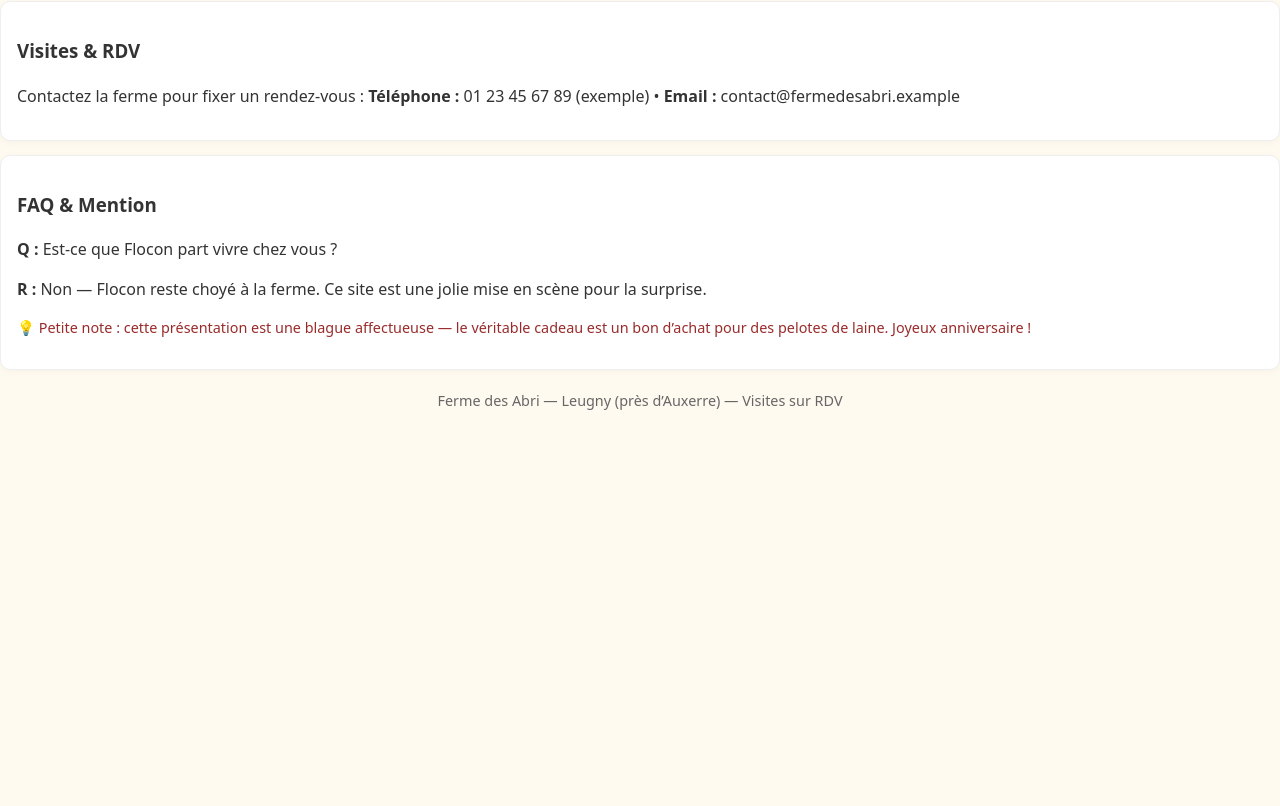
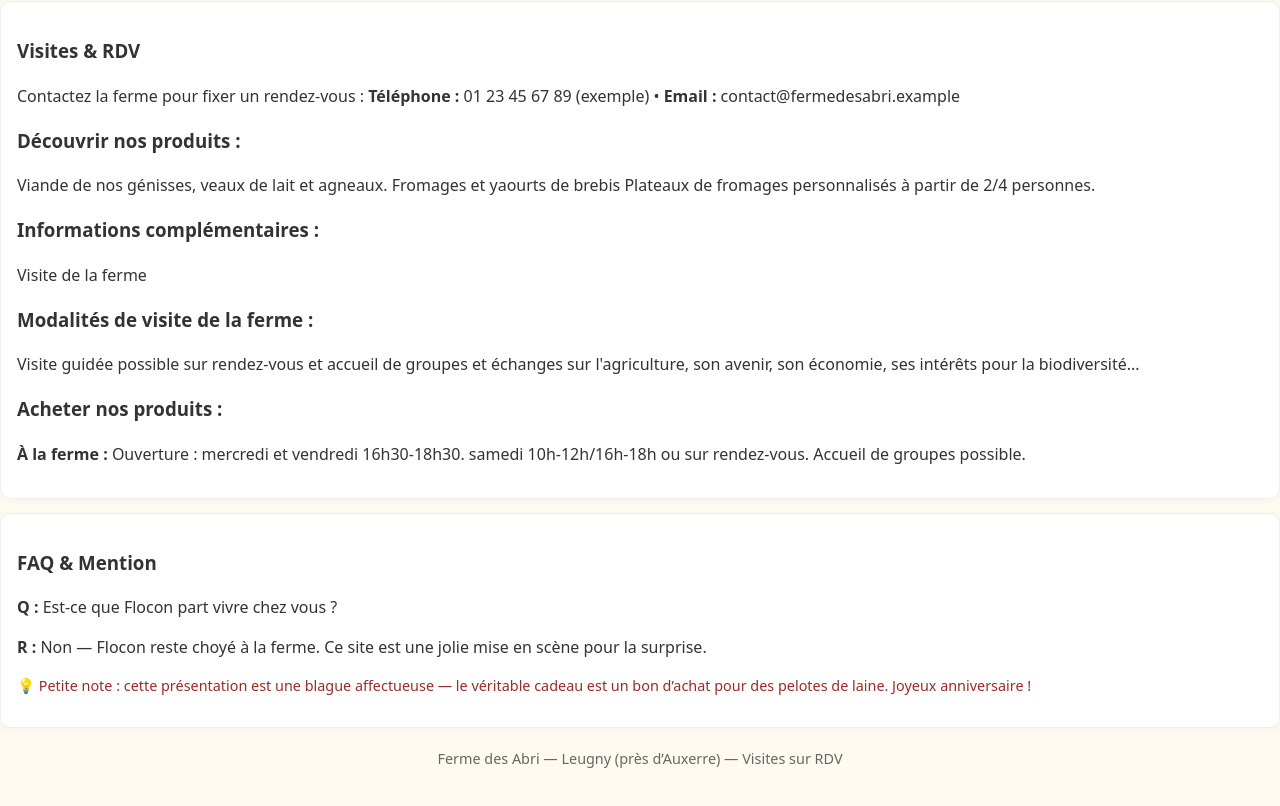
Before and after one commit to aurelie830/AdoptionFlocon, a plain HTML site: page index.html in a window 1280 px wide. Shown: the part 1120-1926 px from the top of the page. Before the commit the page ends 1572 px from the top, so only its background shows below. Drawn offline with Linux system fonts and the light colour scheme.

Commit message:
Update index.html

```diff
--- a/index.html
+++ b/index.html
@@ -75,6 +75,23 @@
   <div class="card">
     <h3>Visites & RDV</h3>
     <p>Contactez la ferme pour fixer un rendez‑vous : <strong>Téléphone :</strong> 01 23 45 67 89 (exemple) • <strong>Email :</strong> contact@fermedesabri.example</p>
+    <h3>Découvrir nos produits :</h3>
+    <p>Viande de nos génisses, veaux de lait et agneaux.
+Fromages et yaourts de brebis
+Plateaux de fromages personnalisés à
+partir de 2/4 personnes.</p>
+
+<h3>Informations complémentaires :</h3>
+<p>Visite de la ferme</p>
+<h3>Modalités de visite de la ferme :</h3>
+<p>Visite guidée possible sur rendez-vous et accueil de groupes et échanges sur l'agriculture, son avenir, son économie, ses intérêts pour la biodiversité...</p>
+<h3>Acheter nos produits :</h3>
+
+<p><strong>À la ferme :</strong>
+Ouverture : mercredi et vendredi 16h30-18h30.
+samedi 10h-12h/16h-18h
+ou sur rendez-vous.
+Accueil de groupes possible. </p>
   </div>
 
   <div class="card">
```
